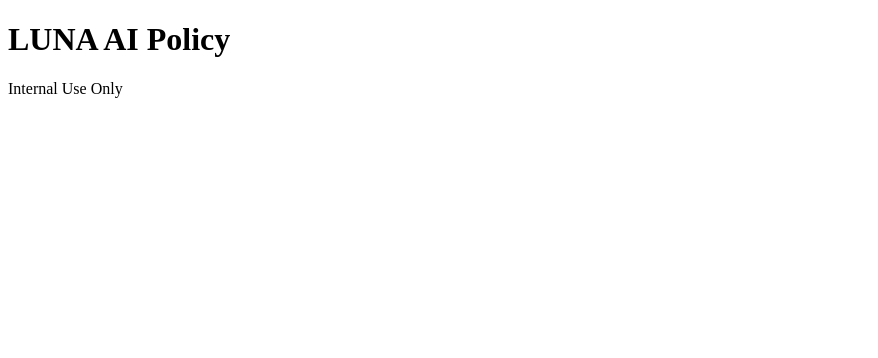
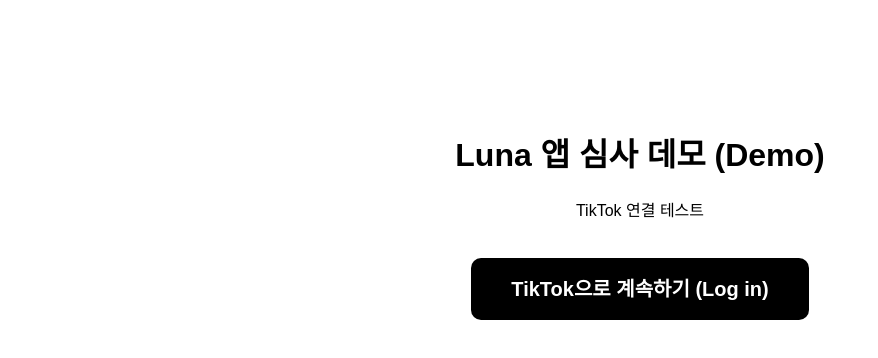
Before and after one commit to teamlunaaiglobal/luna-policy, a plain HTML site: page index.html in a window 1280 px wide. Shown: the whole page, without its empty margins (0-878 px from the left). Drawn offline with Linux system fonts and the light colour scheme.

Commit message:
Update index.html

```diff
--- a/index.html
+++ b/index.html
@@ -1,10 +1,39 @@
 <!DOCTYPE html>
-<html>
+<html lang="ko">
 <head>
-    <meta name="tiktok-developers-site-verification" content="lNATl6e9qYSZQI3kGtL52lHFpIX3Dadi" />
+    <meta charset="UTF-8">
+    <meta name="viewport" content="width=device-width, initial-scale=1.0">
+    <title>Luna TikTok 심사</title>
+    <style>
+        body { font-family: sans-serif; text-align: center; padding-top: 100px; }
+        .btn {
+            background-color: #000000;
+            color: #ffffff;
+            padding: 20px 40px;
+            text-decoration: none;
+            font-size: 20px;
+            border-radius: 10px;
+            font-weight: bold;
+        }
+    </style>
 </head>
 <body>
-    <h1>LUNA AI Policy</h1>
-    <p>Internal Use Only</p>
+    <h1>Luna 앱 심사 데모 (Demo)</h1>
+    <p>TikTok 연결 테스트</p>
+    <br><br>
+
+    <a id="tiktok-btn" href="#" class="btn">
+        TikTok으로 계속하기 (Log in)
+    </a>
+
+    <script>
+        // Client Key: awurrtablerndg5u
+        const CLIENT_KEY = 'awurrtablerndg5u';
+        const REDIRECT_URI = 'https://teamlunaaiglobal.github.io/';
+
+        const AUTH_URL = `https://www.tiktok.com/v2/auth/authorize/?client_key=${CLIENT_KEY}&scope=user.info.basic&response_type=code&redirect_uri=${REDIRECT_URI}&state=random_123`;
+
+        document.getElementById('tiktok-btn').href = AUTH_URL;
+    </script>
 </body>
 </html>
```
